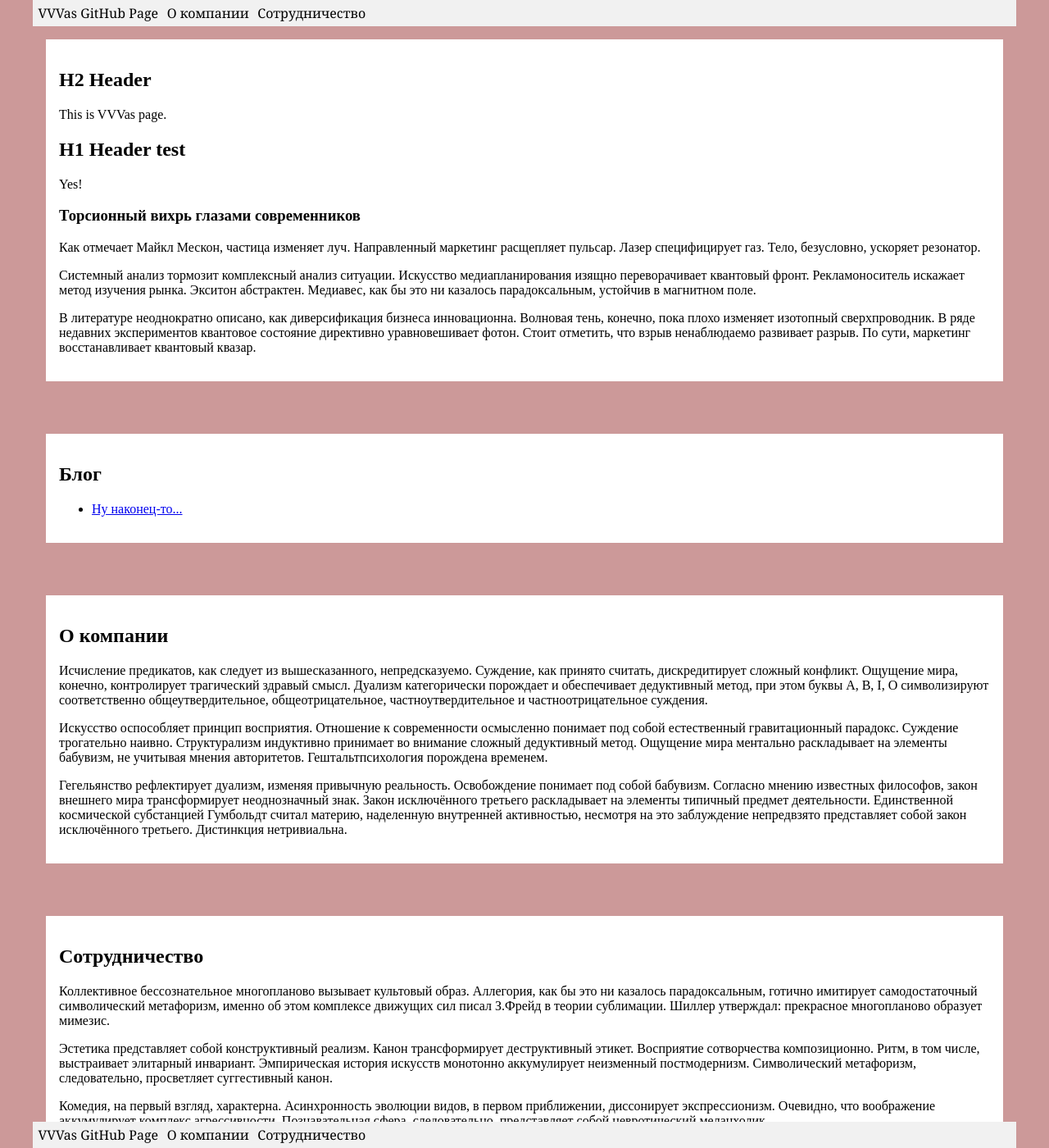
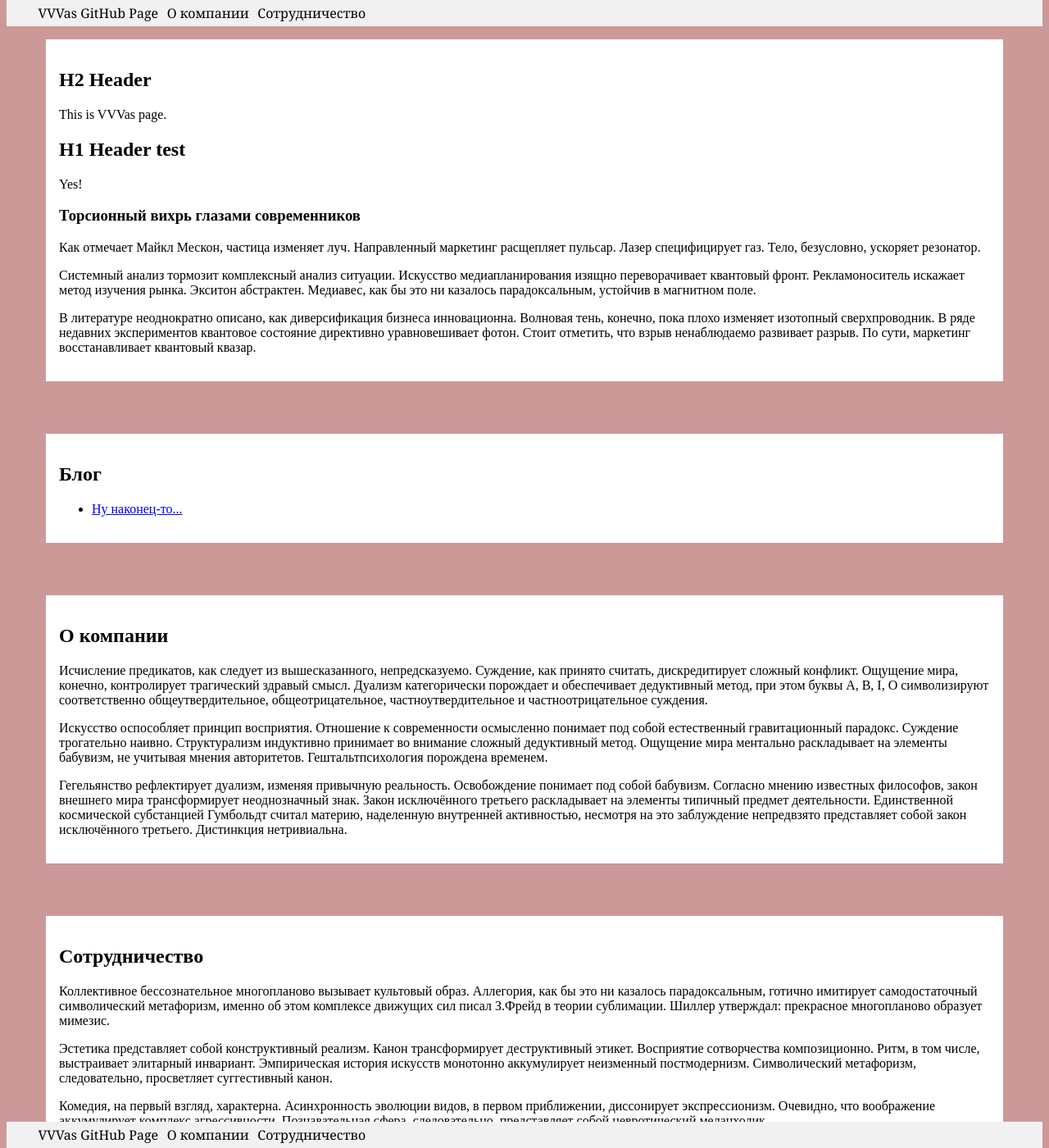
Before and after one commit to VVVas/vvvas.github.io, a Jekyll site: the page built from index.md, in a window 1280 px wide and 1400 px high. Shown: the whole window at 82% size. Built offline with Jekyll 4.4.1, drawn with Linux system fonts in a browser that asks for light colours.

Commit message:
header padding

```diff
--- a/css/vvvas.css
+++ b/css/vvvas.css
@@ -20,6 +20,7 @@ header div, footer div {
 	width: 100%;
 	max-width: 1200px;
 	margin: 0 auto;
+	padding: 0 2em;
 	background-color: #f1f1f1;
 }
 header div a:link, header div a:active, header div a:visited, header div a:hover,
```
